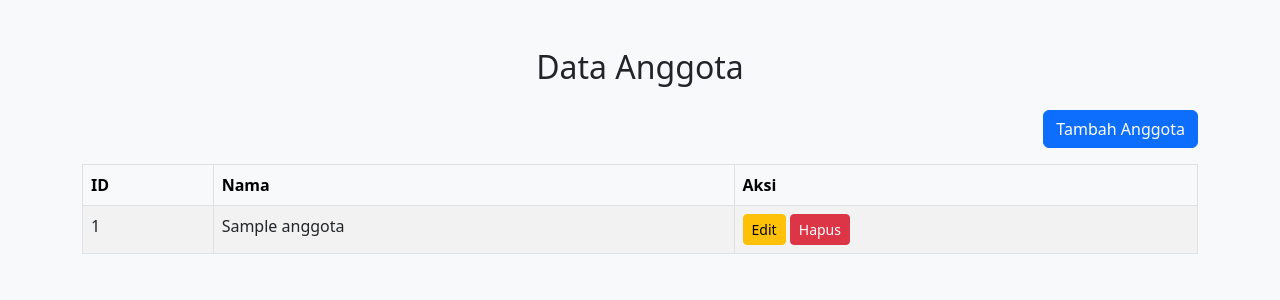
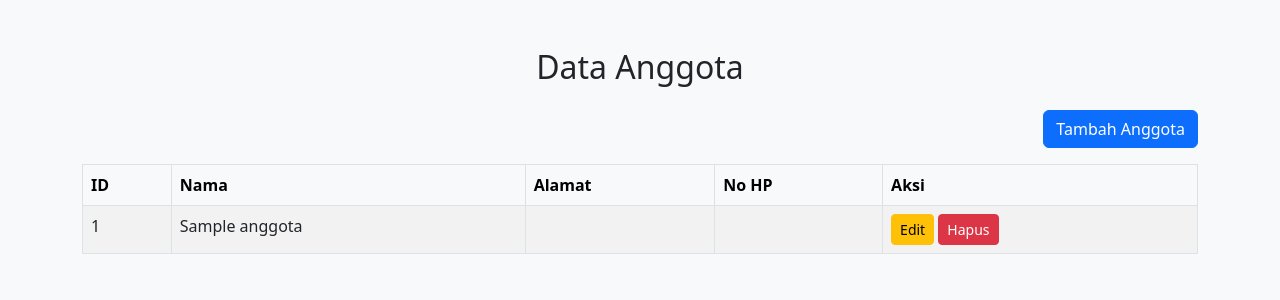
Before and after one commit to Fathiralfariz/PinjamBuku, a PHP site: page /pages/anggota/index.php in a window 1280 px wide. Shown: the top 300 px of the page. Run offline with PHP 8.4, Linux system fonts and the light colour scheme; tables that the repository leaves empty or names only in its code hold one stand-in row (values such as "Sample post"); data that the repository does not hold is empty.

Commit message:
Update tampilan  data anggota

```diff
--- a/pages/anggota/index.php
+++ b/pages/anggota/index.php
@@ -23,6 +23,8 @@ $result = $conn->query("SELECT * FROM anggota");
                     <tr>
                         <th>ID</th>
                         <th>Nama</th>
+                        <th>Alamat</th>
+                        <th>No HP</th>
                         <th>Aksi</th>
                     </tr>
                 </thead>
@@ -31,6 +33,8 @@ $result = $conn->query("SELECT * FROM anggota");
                     <tr>
                         <td><?= htmlspecialchars($row['id_anggota']) ?></td>
                         <td><?= htmlspecialchars($row['nama']) ?></td>
+                        <td><?= htmlspecialchars($row['Alamat']) ?></td>
+                        <td><?= htmlspecialchars($row['No HP']) ?></td>
                         <td>
                             <a href="edit.php?id=<?= htmlspecialchars($row['id_anggota']) ?>" class="btn btn-warning btn-sm">Edit</a>
                             <a href="hapus.php?id=<?= htmlspecialchars($row['id_anggota']) ?>" class="btn btn-danger btn-sm" onclick="return confirm('Hapus?')">Hapus</a>
```
